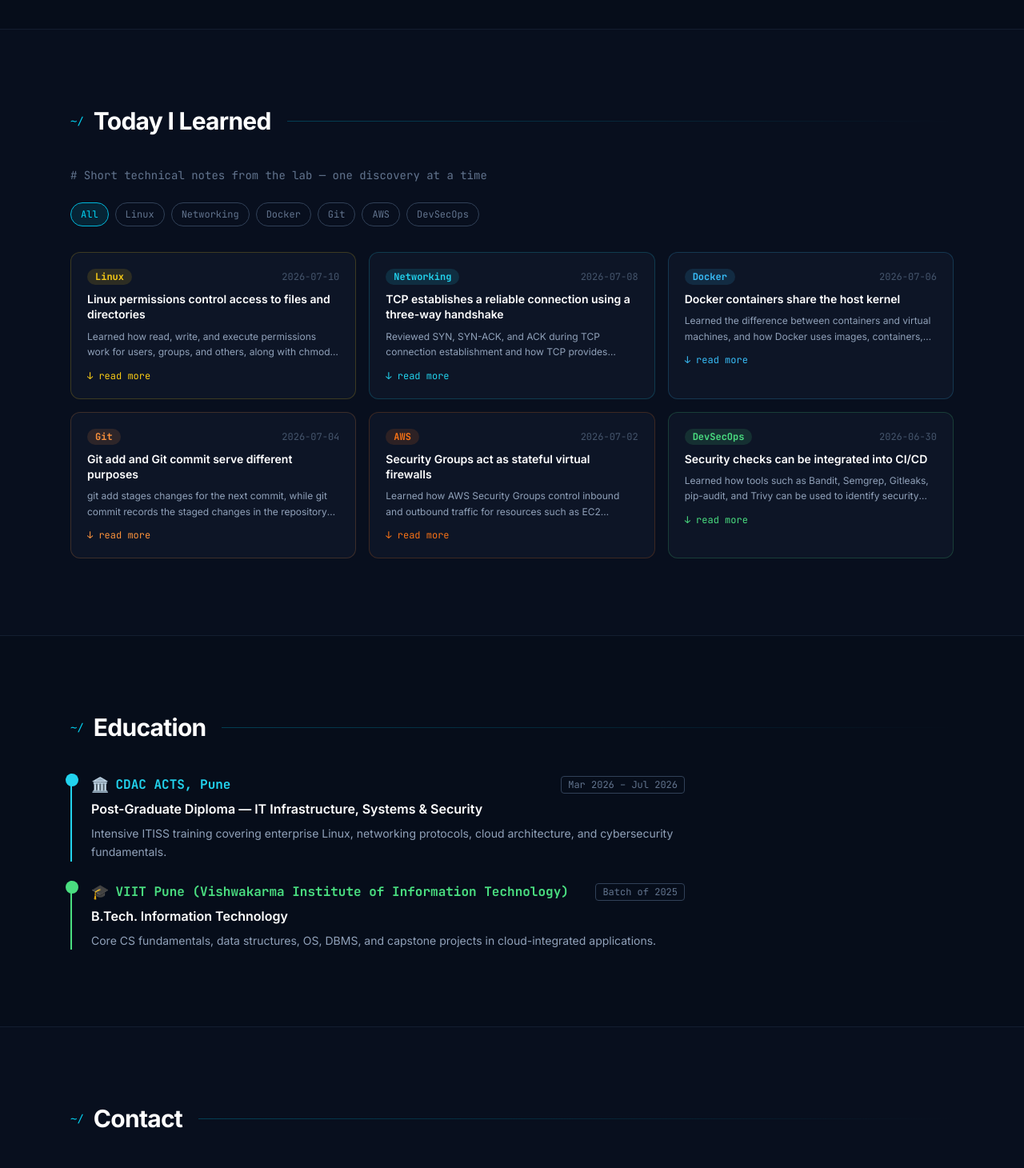
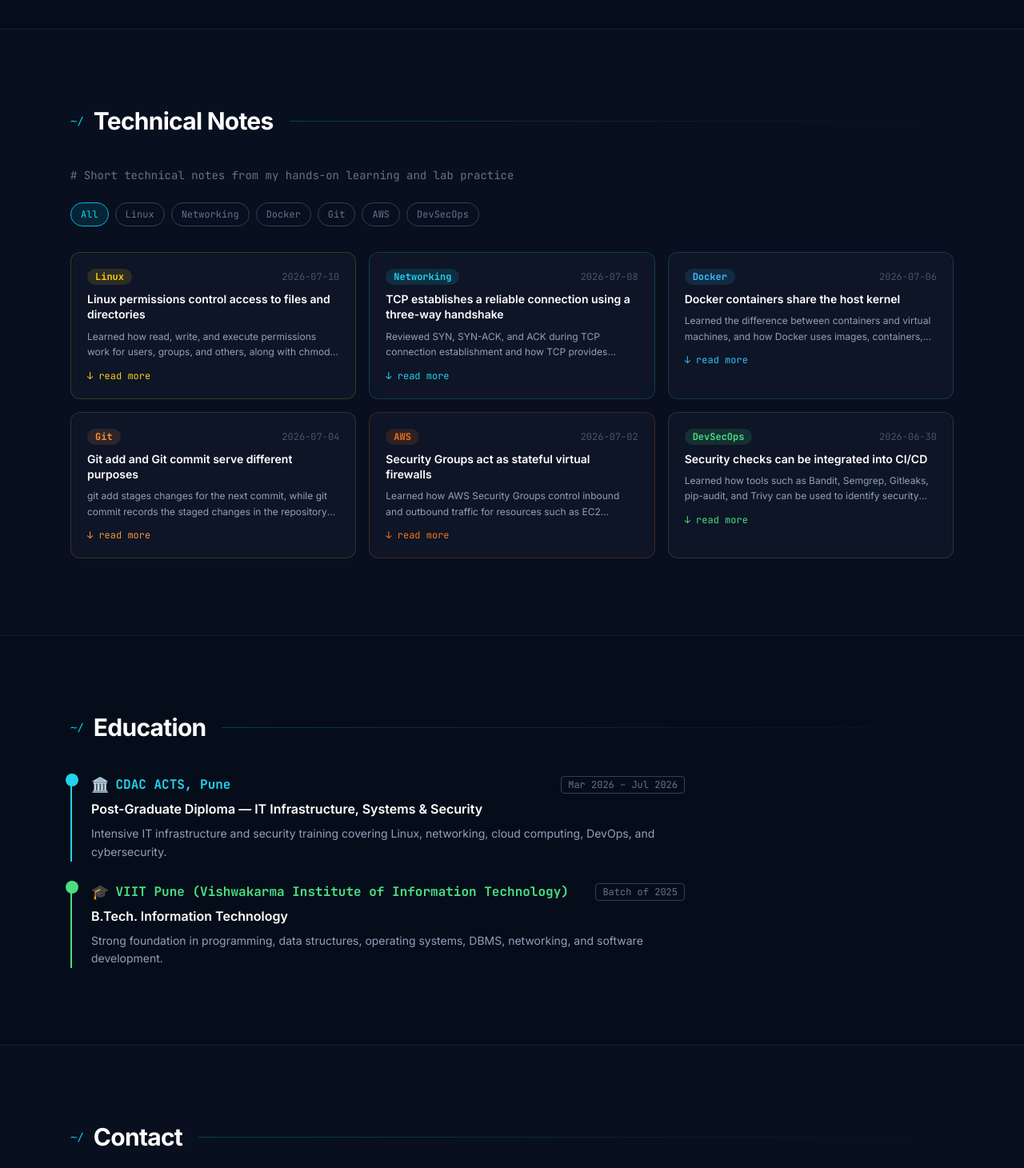
Before and after one commit to 30032003/my-portfolio, a React (Vite) app: page / in a window 1280 px wide. Shown: the part 3600-5060 px from the top of the page at 80% size. Built offline with nearby package versions, Linux system fonts and the light colour scheme.

Commit message:
Update portfolio footer

```diff
--- a/src/App.jsx
+++ b/src/App.jsx
@@ -103,7 +103,7 @@ const EDUCATION = [
     degree: "Post-Graduate Diploma — IT Infrastructure, Systems & Security",
     inst: "CDAC ACTS, Pune",
     year: "Mar 2026 – Jul 2026",
-    note: "Intensive ITISS training covering enterprise Linux, networking protocols, cloud architecture, and cybersecurity fundamentals.",
+    note: "Intensive IT infrastructure and security training covering Linux, networking, cloud computing, DevOps, and cybersecurity.",
     accent: "#22d3ee",
     icon: "🏛️",
   },
@@ -111,7 +111,7 @@ const EDUCATION = [
     degree: "B.Tech. Information Technology",
     inst: "VIIT Pune (Vishwakarma Institute of Information Technology)",
     year: "Batch of 2025",
-    note: "Core CS fundamentals, data structures, OS, DBMS, and capstone projects in cloud-integrated applications.",
+    note: "Strong foundation in programming, data structures, operating systems, DBMS, networking, and software development.",
     accent: "#4ade80",
     icon: "🎓",
   },
@@ -1214,9 +1214,9 @@ export default function Portfolio() {
       >
         <div className="max-w-6xl mx-auto px-6">
           <RevealSection>
-            <SectionLabel label="Today I Learned" />
+            <SectionLabel label="Technical Notes" />{" "}
             <p className="text-slate-500 text-sm mb-6 mono">
-              # Short technical notes from the lab — one discovery at a time
+              # Short technical notes from my hands-on learning and lab practice
             </p>
             {/* filter tabs */}
             <div className="flex flex-wrap gap-2 mb-8">
@@ -1342,9 +1342,10 @@ export default function Portfolio() {
         </div>
       </section>
       {/* ── FOOTER ─────────────────────────────────────────────────────────── */}
+      {/* ── FOOTER ─────────────────────────────────────────────────────────── */}
       <footer className="border-t border-slate-800 py-6 text-center mono text-xs text-slate-600">
         <p>
-          © 2025 Harshal Dahiwale · <span className="text-cyan-700">React</span>{" "}
+          © 2026 Harshal Dahiwale · <span className="text-cyan-700">React</span>{" "}
           + <span className="text-emerald-700">Tailwind</span> ·{" "}
           <span className="text-slate-500">~/portfolio/v2.0.0</span>
         </p>
```
